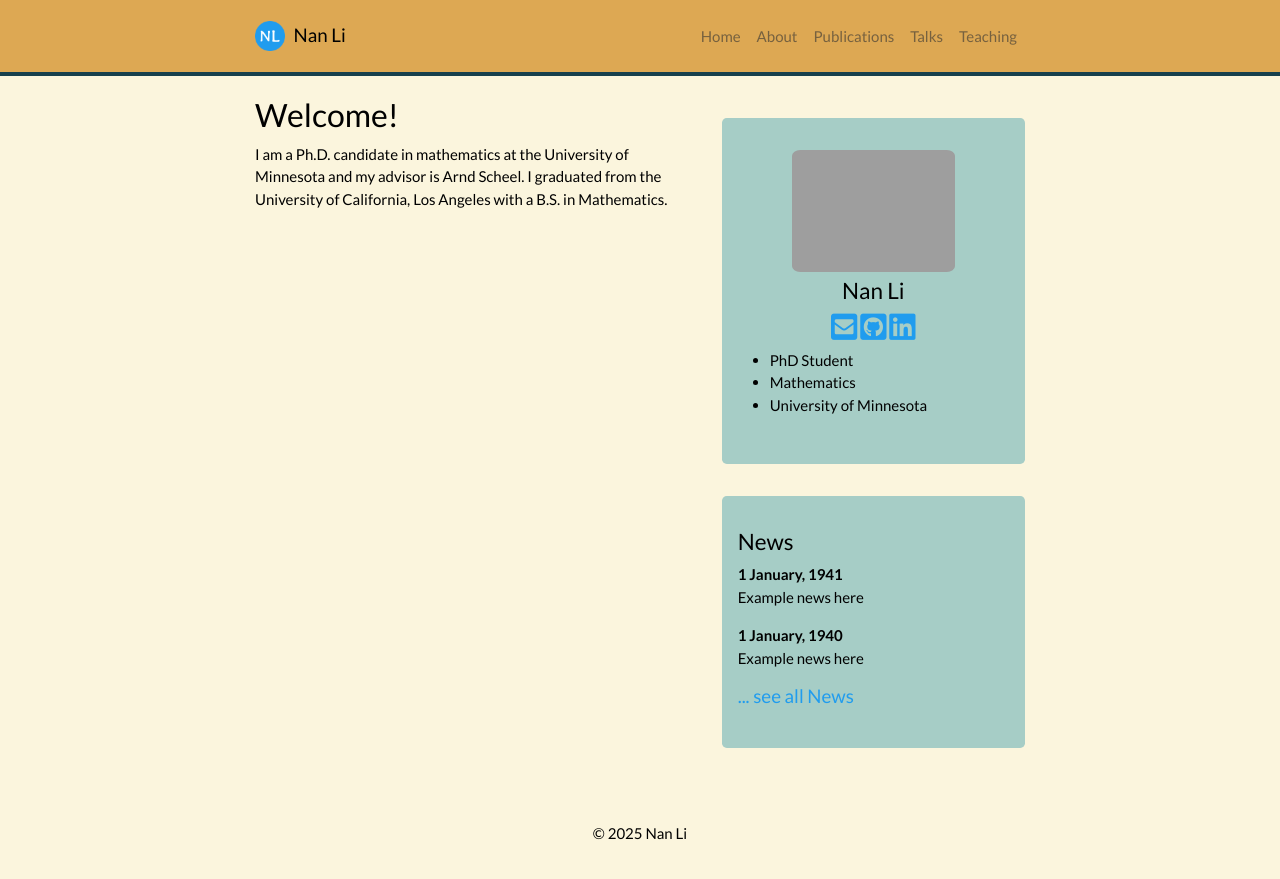
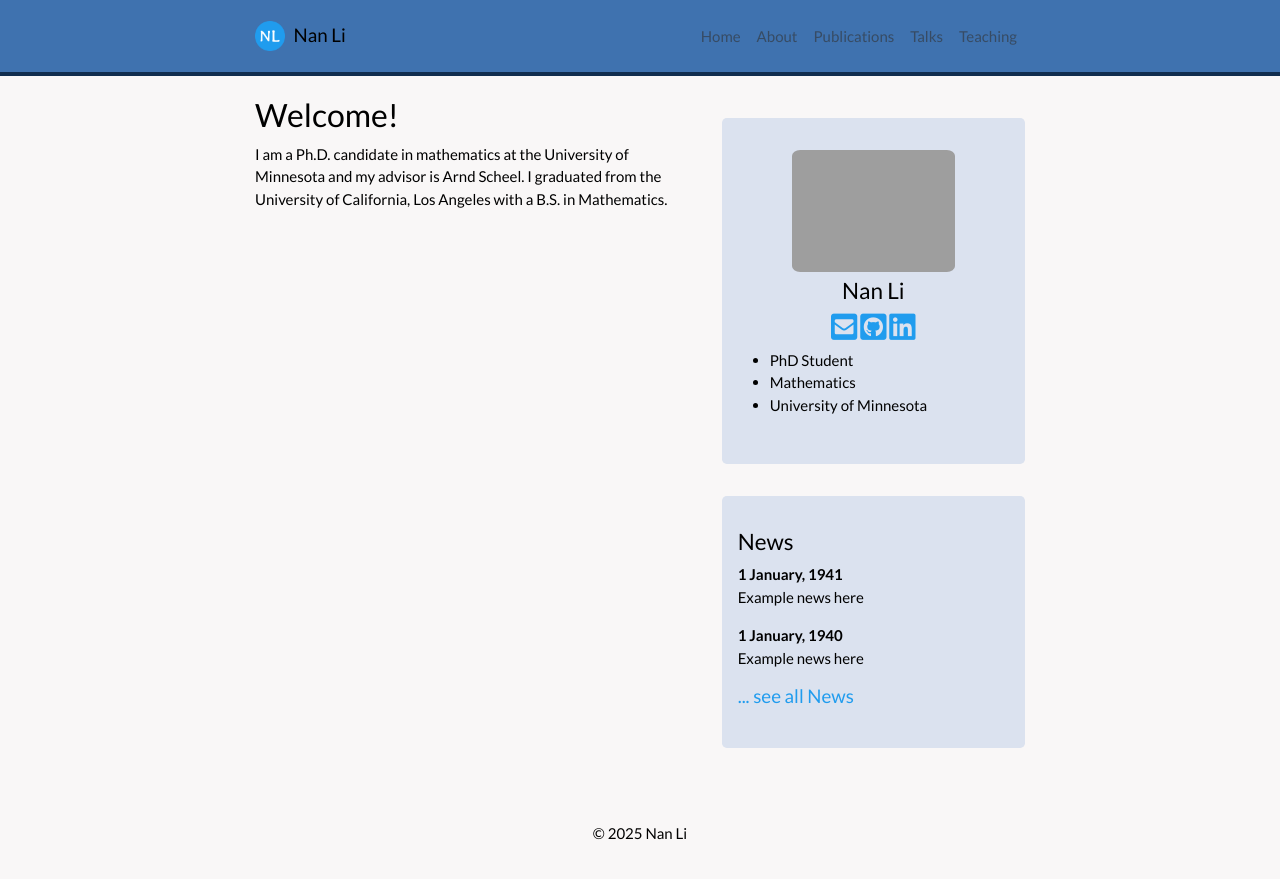
Before and after one commit to eigennan/eigennan.github.io, a Jekyll site: the page built from _pages/home.md, in a window 1280 px wide. Shown: the top 879 px of the page. Built offline with Jekyll 4.4.1, drawn with Linux system fonts in a browser that asks for light colours; a style sheet for code colours, icons or effects is not loaded.

Commit message:
Update main.scss

```diff
--- a/assets/main.scss
+++ b/assets/main.scss
@@ -63,19 +63,19 @@ body {
   line-height: 1.5;
   color: #000000;
   text-align: left;
-  background-color: #FBF5DD;
+  background-color: #F9F7F7;
 }
 
 .jumbotron {
   padding: 2rem 1rem;
   margin-bottom: 2rem;
-  background-color: #A6CDC6;
+  background-color: #DBE2EF;
   border-radius: 0.3rem;
 }
 
 .navbar {
   margin-bottom: 20px;
-  border-bottom: 4px solid #16404D;
+  border-bottom: 4px solid #112D4E;
 }
 
 .navbar-text {
@@ -83,11 +83,11 @@ body {
 }
 
 .nav-tabs {
-  border-bottom: 1px solid #DDA853;
+  border-bottom: 1px solid #3F72AF;
 }
 
 .bg-dark {
-  background-color: #DDA853 !important;
+  background-color: #3F72AF !important;
 }
 
 .navbar-dark .navbar-brand {
```
